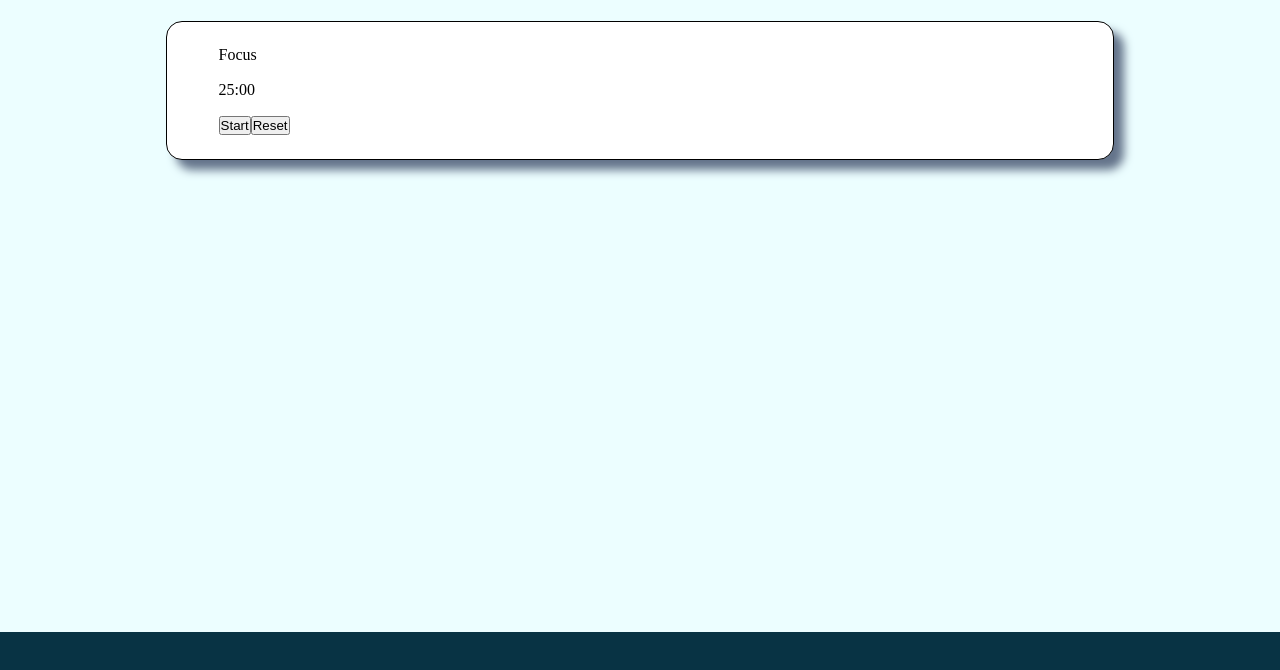
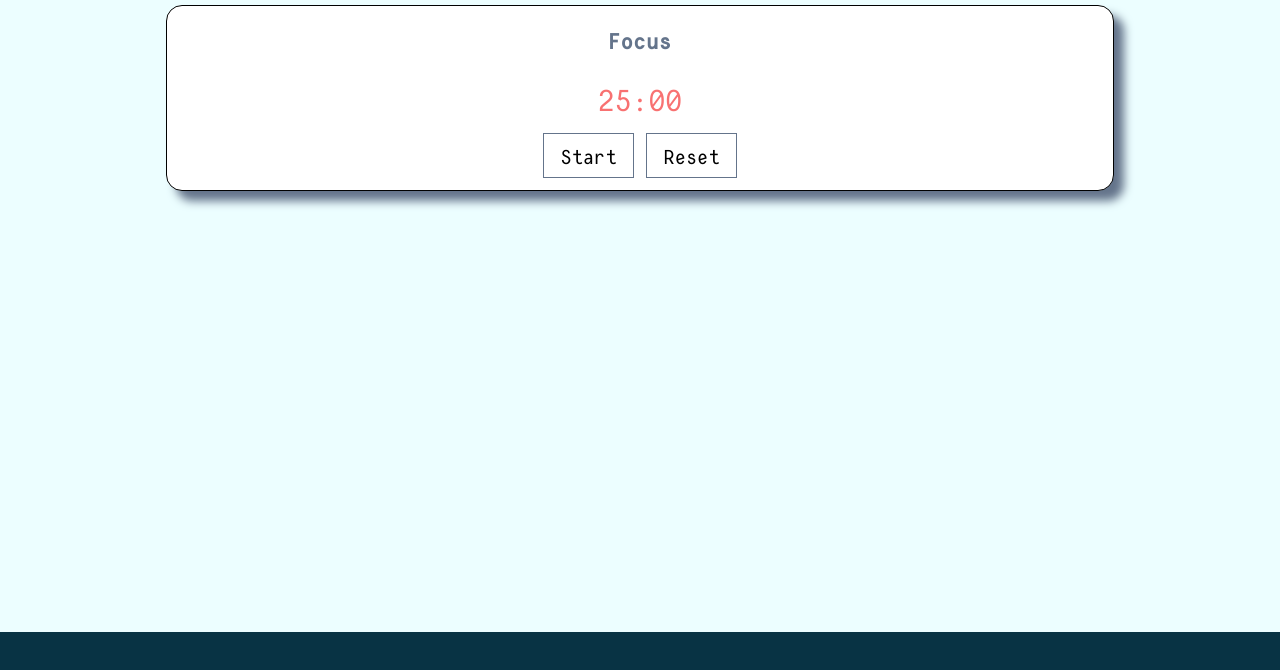
Before and after one commit to MhmdFais/FocusFlow, a website built with webpack: page dist/index.html in a window 1280 px wide. Shown: the part 88-758 px from the top of the page. Built offline with Linux system fonts and the light colour scheme.

Commit message:
style: update sub-heading and time colors in time containers

```diff
--- a/src/style.css
+++ b/src/style.css
@@ -24,6 +24,8 @@
     --focus-border-color : black;
     --time-containers-color : white;
     --time-container-shadow: #64748b;
+    --sub-head-color: #64748b;
+    --time-color: #f87171;
 }
 
 
@@ -79,7 +81,7 @@ footer{
     display: grid;
     grid-template-rows: repeat(3, 1fr);
     gap: 2vh;
-    padding: 3vh 3vw;
+    padding: 1vh 3vw;
 }
 
 /* Tomer Containers */
@@ -94,10 +96,62 @@ footer{
 .focus-container{
     display: grid;
     grid-template-rows: 1fr 1fr 1fr;
-    gap: 2vh;
+    gap: 1.3vh;
     border: 1px solid var(--focus-border-color);
     border-radius: 1rem;
-    padding: 3vh 4vw;
+    padding: 1vh 3vw;
     background-color: var(--time-containers-color);
     box-shadow: 10px 10px 10px var(--time-container-shadow);
 }
+
+.sub-headeing-container{
+    display: flex;
+    justify-content: center;
+    align-items: center;
+}
+
+.sub-heading{
+    font-family: MainFontBold;
+    font-size: clamp(1rem, 1.7vw, 2rem);
+    color: var(--sub-head-color);
+    margin: 0;
+    padding: 0;
+}
+
+.time-container{
+    display: flex;
+    justify-content: center;
+    align-items: center;
+}
+
+.time{
+    font-family: MainFontRegular;
+    font-size: clamp(1.8rem, 2.15vw, 2.5rem);
+    color: var(--time-color);
+    margin: 0;
+    padding: 0;
+}
+
+.buttons-container{
+    display: flex;
+    justify-content: center;
+    align-items: center;
+    gap: 1vw;
+    padding-bottom: 0.5vh;
+}
+
+.start-button,
+.stop-button{
+    font-family: MainFontRegular;
+    font-size: clamp(1rem, 1.5vw, 1.5rem);
+    padding: 0.5rem 1rem;
+    border: 0.08rem solid var(--time-container-shadow);
+    cursor: pointer;
+    background-color: inherit;
+}
+
+.start-button:hover,
+.stop-button:hover{
+    background-color: var(--time-container-shadow);
+    color: var(--time-containers-color);
+}
```
Also changed, not shown: dist/main.js.
